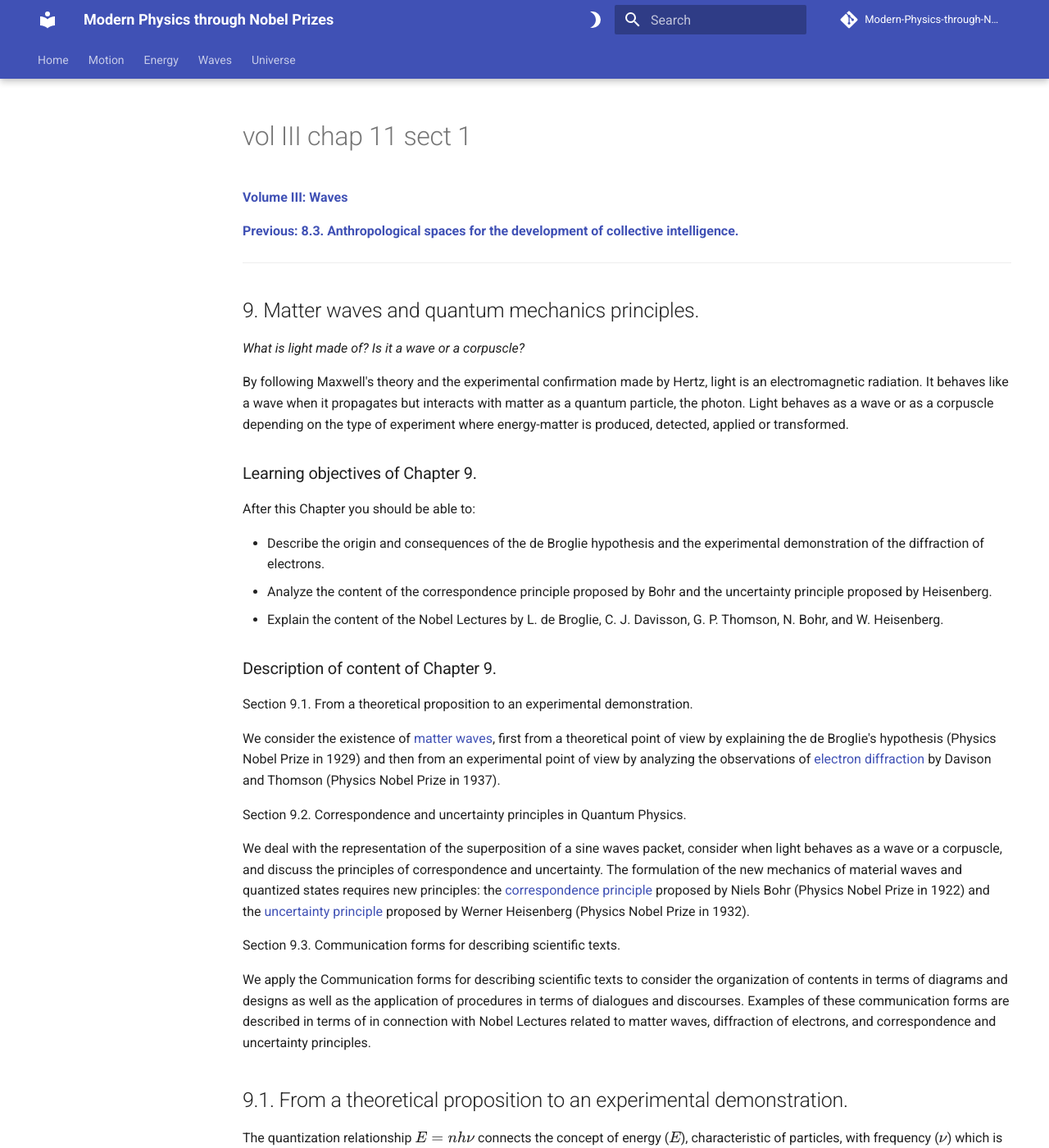
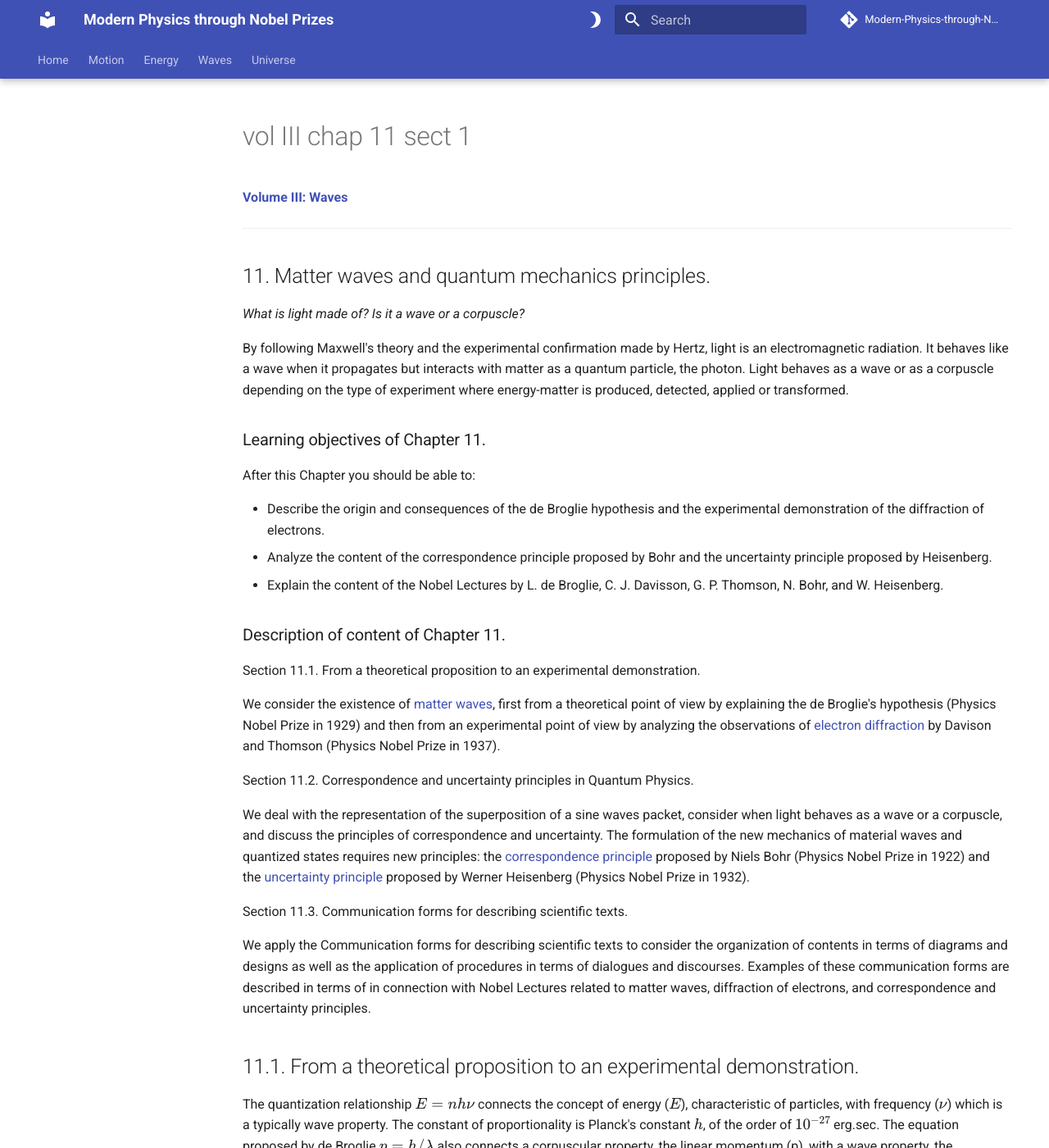
Before and after one commit to modphysnobel/modphysnobel.github.io, an MkDocs documentation site: the page built from docs/vol-III/vol-III-chap-11-sect-1.md, in a window 1280 px wide and 1400 px high. Shown: the whole window at 82% size. Built offline with MkDocs 1.6.1 and Material for MkDocs 9.7.7, drawn with Linux system fonts in a browser that asks for light colours; some web fonts are replaced; comment, search, counter and statistics services are not loaded; some of the changed text lies outside the part shown.

Commit message:
Update vol-III-chap-11-sect-1.md

```diff
--- a/docs/vol-III/vol-III-chap-11-sect-1.md
+++ b/docs/vol-III/vol-III-chap-11-sect-1.md
@@ -1,17 +1,15 @@
 
 [**Volume III: Waves**](./volume-III.md)
 
-[**Previous: 8.3. Anthropological spaces for the development of collective intelligence.**](https://modphysnobel.github.io/vol-II/vol-II-chap-8-sect-3/)
-
 ***
 
-## 9.  Matter waves and quantum mechanics principles.
+## 11.  Matter waves and quantum mechanics principles.
 
 *What is light made of?  Is it a wave or a corpuscle?*
 
 By following Maxwell's theory and the experimental confirmation made by Hertz, light is an electromagnetic radiation. It behaves like a wave when it propagates but interacts with matter as a quantum particle, the photon. Light behaves as a wave or as a corpuscle depending on the type of experiment where energy-matter is produced, detected, applied or transformed.
 
-### Learning objectives of Chapter 9.
+### Learning objectives of Chapter 11.
 
 After this Chapter you should be able to:
 
@@ -19,23 +17,23 @@ After this Chapter you should be able to:
 - Analyze the content of the correspondence principle proposed by Bohr and the uncertainty principle proposed by Heisenberg.
 - Explain the content of the Nobel Lectures by L. de Broglie, C. J. Davisson, G. P. Thomson, N. Bohr, and W. Heisenberg.
 
-### Description of content of Chapter 9.
+### Description of content of Chapter 11.
 
-Section 9.1. From a theoretical proposition to an experimental demonstration.
+Section 11.1. From a theoretical proposition to an experimental demonstration.
 
 We consider the existence of [matter waves](https://en.wikipedia.org/wiki/Matter_wave), first from a theoretical point of view by explaining the de Broglie's hypothesis (Physics Nobel Prize in 1929) and then from an experimental point of view by analyzing the observations of [electron diffraction](https://en.wikipedia.org/wiki/Electron_diffraction) by Davison and Thomson (Physics Nobel Prize in 1937).
 
-Section 9.2. Correspondence and uncertainty principles in Quantum Physics.
+Section 11.2. Correspondence and uncertainty principles in Quantum Physics.
 
 We deal with the representation of the superposition of a sine waves packet, consider when light behaves as a wave or a corpuscle, and discuss the principles of correspondence and uncertainty. The formulation of the new mechanics of material waves and quantized states requires new principles: the [correspondence principle](https://en.wikipedia.org/wiki/Correspondence_principle) proposed by Niels Bohr (Physics Nobel Prize in 1922) and the [uncertainty principle](https://en.wikipedia.org/wiki/Uncertainty_principle) proposed by Werner Heisenberg (Physics Nobel Prize in 1932).
 
 
-Section 9.3. Communication forms for describing scientific texts.
+Section 11.3. Communication forms for describing scientific texts.
 
 We apply the Communication forms for describing scientific texts to consider the organization of contents in terms of diagrams and designs as well as the application of procedures in terms of dialogues and discourses. Examples of these communication forms are described in terms of  in connection with Nobel Lectures related to matter waves, diffraction of electrons, and correspondence and uncertainty principles.
 
 
-## 9.1. From a theoretical proposition to an experimental demonstration.
+## 11.1. From a theoretical proposition to an experimental demonstration.
 
 The quantization relationship $E = nhν$ connects the concept of energy ($E$), characteristic of particles, with frequency ($ν$) which is a typically wave property. The constant of proportionality is Planck's constant $h$, of the order of $10^{-27}$ erg.sec. The equation proposed by de Broglie $p = h/λ$ also connects a corpuscular property, the linear momentum (p), with a wave property, the wavelength (λ); again, the constant of proportionality is $h$. The equation $E = nhν$ refers to the quantization of energy and the equation $p = h/ λ$ concerns matter waves.
 
@@ -135,5 +133,3 @@ MLA style: Nobel Lecture. NobelPrize.org. Nobel Prize Outreach AB 2023. Mon. 20
 
 
 ***
-
-[**Next: 9.2. Correspondence and uncertainty principles in Quantum Physics.**](./vol-III-chap-9-sect-2.md)
```
